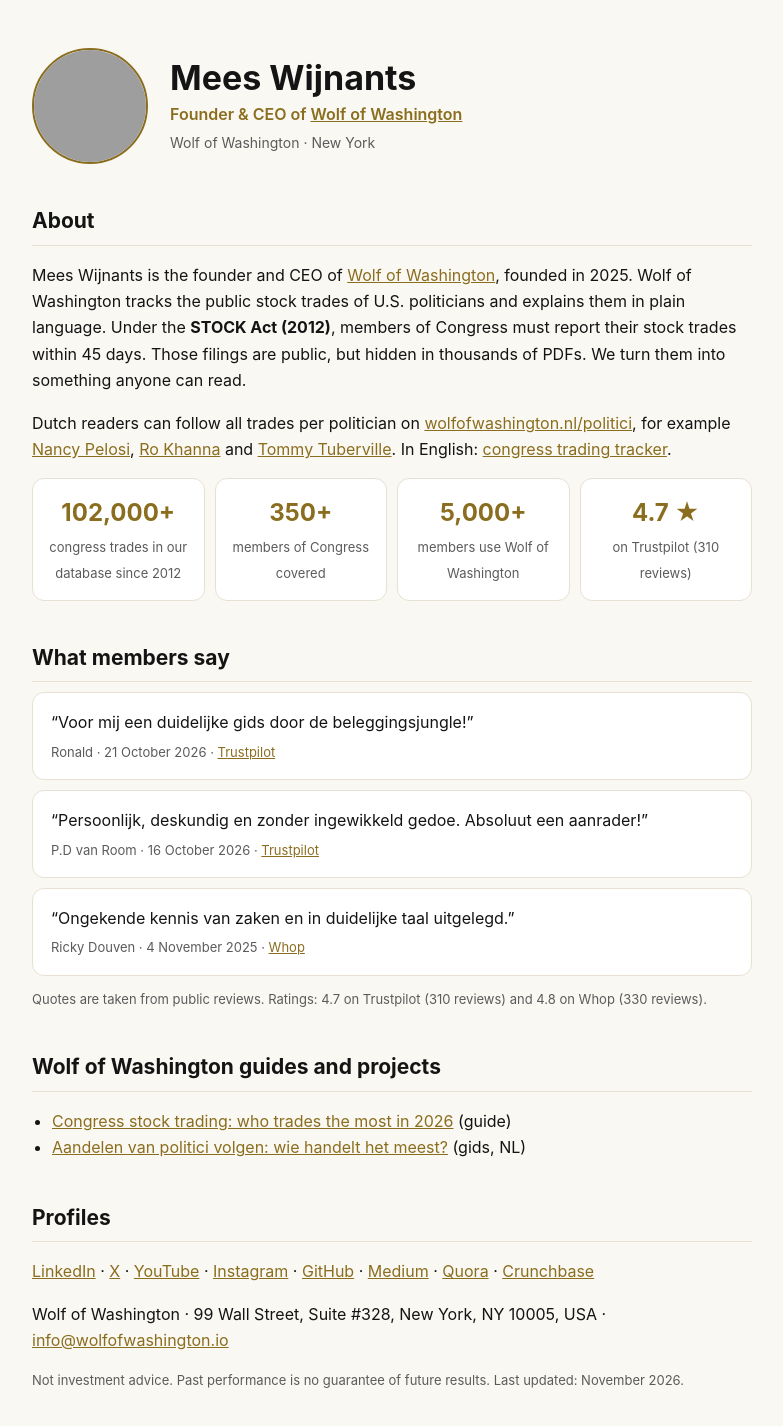
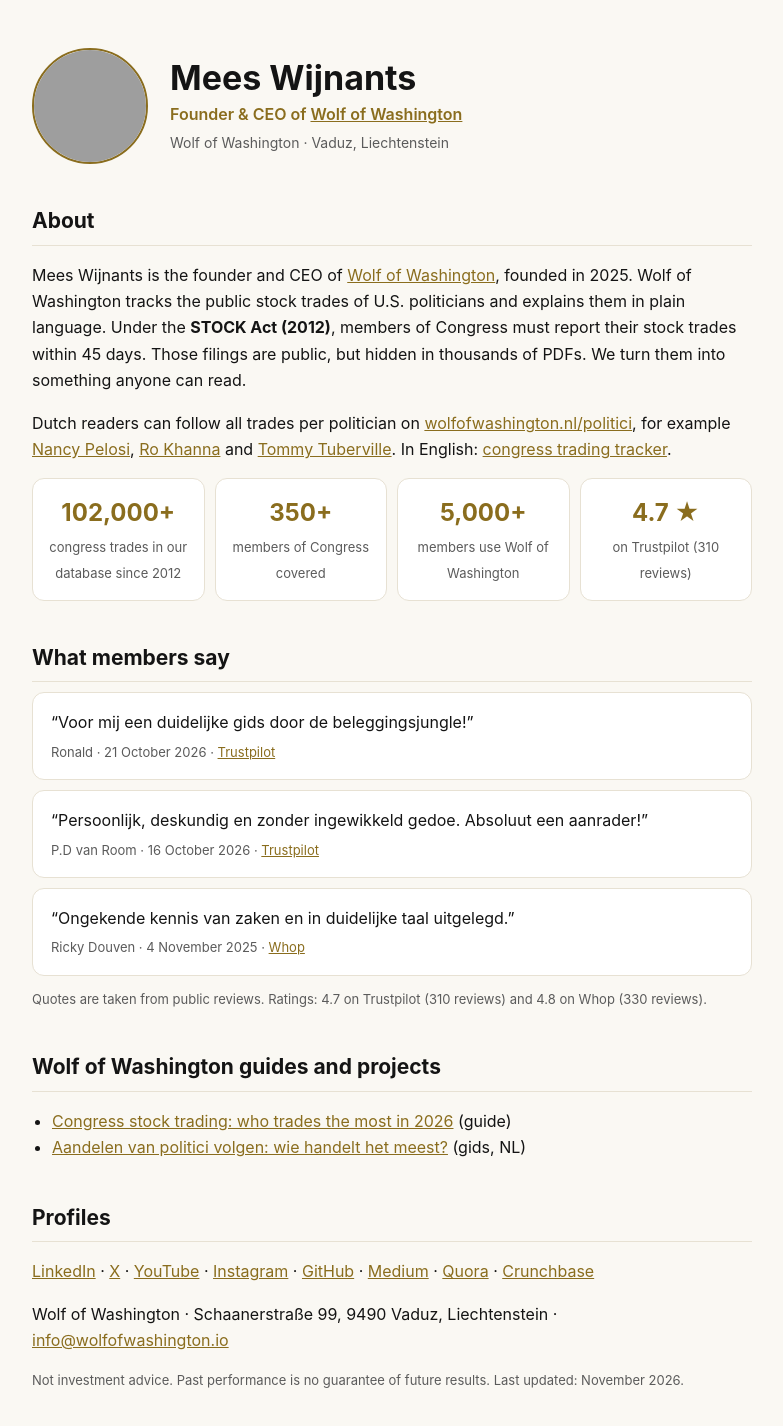
Before and after one commit to MeesWijnants/MeesWijnants.github.io, a plain HTML site: page index.html in a window 1280 px wide. Shown: the whole page, without its empty margins (248-1031 px from the left). Drawn offline with Linux system fonts and the light colour scheme; grey boxes are pictures that could not be loaded.

Commit message:
Update company address to Vaduz, Liechtenstein

```diff
--- a/index.html
+++ b/index.html
@@ -35,7 +35,7 @@
       "name": "Wolf of Washington",
       "url": "https://wolfofwashington.io",
       "foundingDate": "2025",
-      "address": {"@type": "PostalAddress", "streetAddress": "99 Wall Street, Suite #328", "addressLocality": "New York", "addressRegion": "NY", "postalCode": "10005", "addressCountry": "US"},
+      "address": {"@type": "PostalAddress", "streetAddress": "Schaanerstraße 99", "addressLocality": "Vaduz", "postalCode": "9490", "addressCountry": "LI"},
       "sameAs": ["https://www.wikidata.org/wiki/Q141971286", "https://www.crunchbase.com/organization/wolf-of-washington", "https://www.linkedin.com/company/wolf-of-washington/", "https://nl.trustpilot.com/review/wolfofwashington.io"]
     },
     "sameAs": [
@@ -88,7 +88,7 @@ ul{padding-left:20px}
 <div>
 <h1>Mees Wijnants</h1>
 <p class="role">Founder &amp; CEO of <a href="https://wolfofwashington.io">Wolf of Washington</a></p>
-<p class="meta">Wolf of Washington · New York</p>
+<p class="meta">Wolf of Washington · Vaduz, Liechtenstein</p>
 </div>
 </header>
 
@@ -117,7 +117,7 @@ ul{padding-left:20px}
 
 <h2>Profiles</h2>
 <p><a href="https://mc.linkedin.com/in/mees-wijnants-0199a816b">LinkedIn</a> · <a href="https://x.com/MeesWijnants">X</a> · <a href="https://www.youtube.com/@mees.wijnants">YouTube</a> · <a href="https://www.instagram.com/mees.wijnants/">Instagram</a> · <a href="https://github.com/MeesWijnants">GitHub</a> · <a href="https://medium.com/@meeswijnants">Medium</a> · <a href="https://www.quora.com/profile/Mees-Wijnants-1">Quora</a> · <a href="https://www.crunchbase.com/person/mees-wijnants">Crunchbase</a></p>
-<p>Wolf of Washington · 99 Wall Street, Suite #328, New York, NY 10005, USA · <a href="mailto:info@wolfofwashington.io">info@wolfofwashington.io</a></p>
+<p>Wolf of Washington · Schaanerstraße 99, 9490 Vaduz, Liechtenstein · <a href="mailto:info@wolfofwashington.io">info@wolfofwashington.io</a></p>
 <p class="small">Not investment advice. Past performance is no guarantee of future results. Last updated: November 2026.</p>
 </main>
 </body>
```
